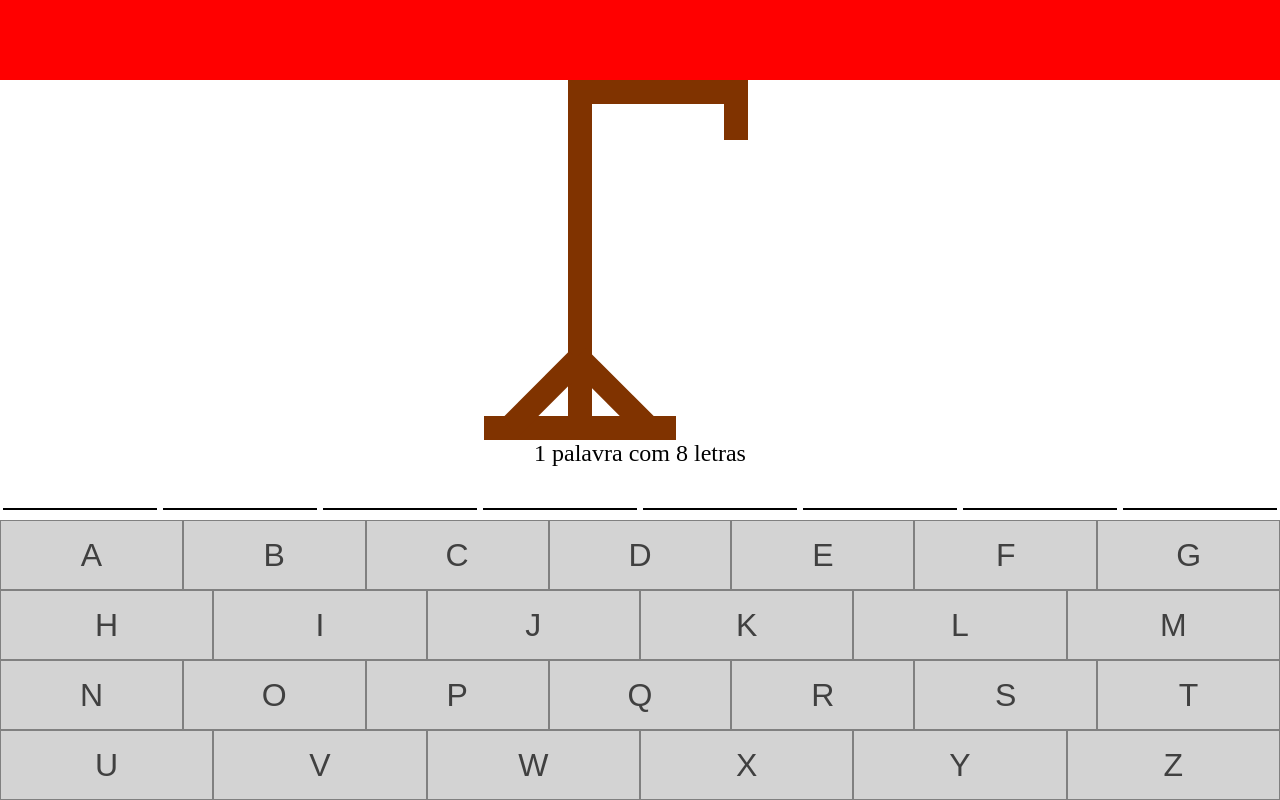
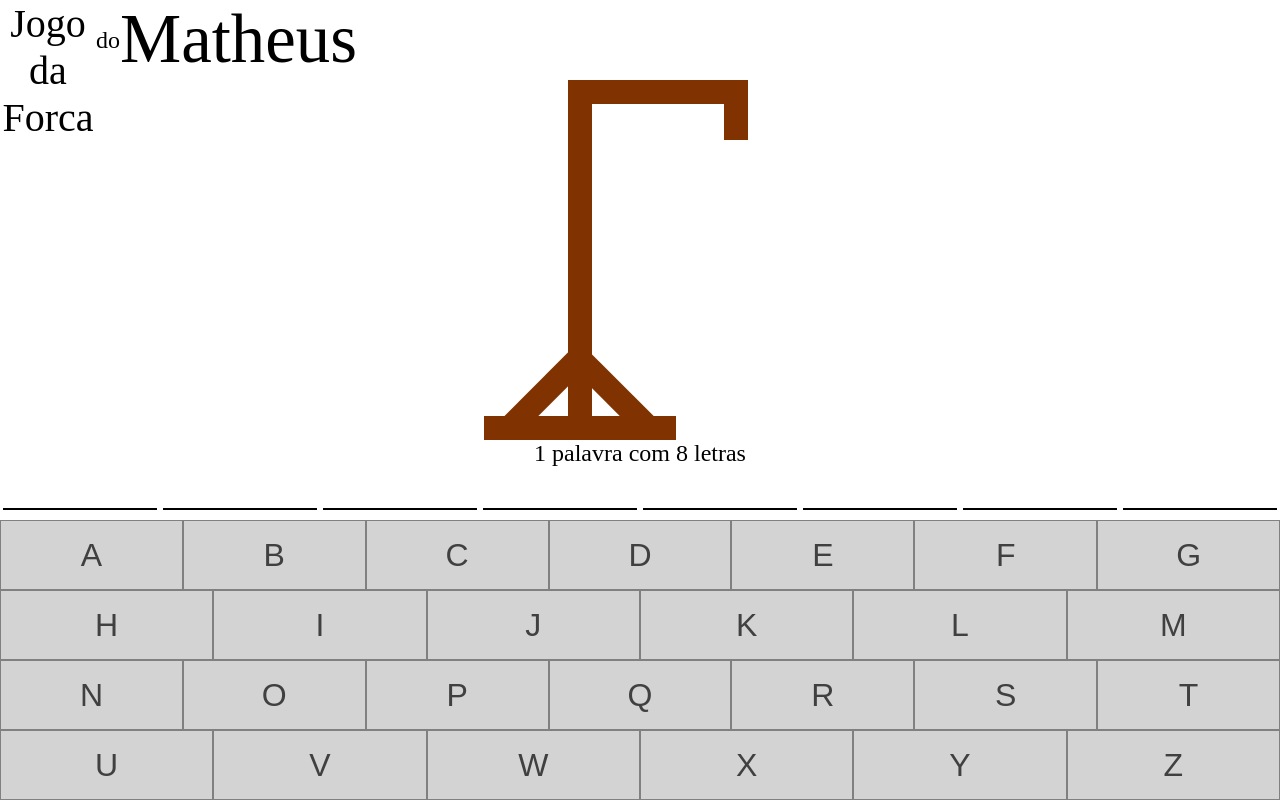
Before and after one commit to GlaydsonClaudio/Jogo-da-Forca-do-Matheus, a Vue app: page / in a window 1280 px wide. Built offline with nearby package versions, Linux system fonts and the light colour scheme.

Commit message:
criação do cabecalho.

```diff
--- a/src/components/HeaderForca.vue
+++ b/src/components/HeaderForca.vue
@@ -2,13 +2,39 @@
 
 </script>
 <template>
-    <section class="header-forca">
-
-    </section>
+<section class="header-forca">
+    <div class="title1">
+        Jogo da Forca
+    </div>
+    <div class="title2">
+        do
+    </div>
+    <div class="title3">
+        Matheus
+    </div>
+</section>
 </template>
 <style lang="scss">
 .header-forca{
-    background-color: red;
     height: 10vh;
+    display: flex;
+
+    & .title1 {
+        font-size: 2.5rem;
+        width: 6rem;
+        text-align: center;
+
+    }
+
+    & .title2 {
+        font-size: 1.5rem;
+        display: flex;
+        align-items: center;
+    }
+
+    & .title3 {
+        font-size: 4.3rem;
+    }
+
 }
 </style>
```
